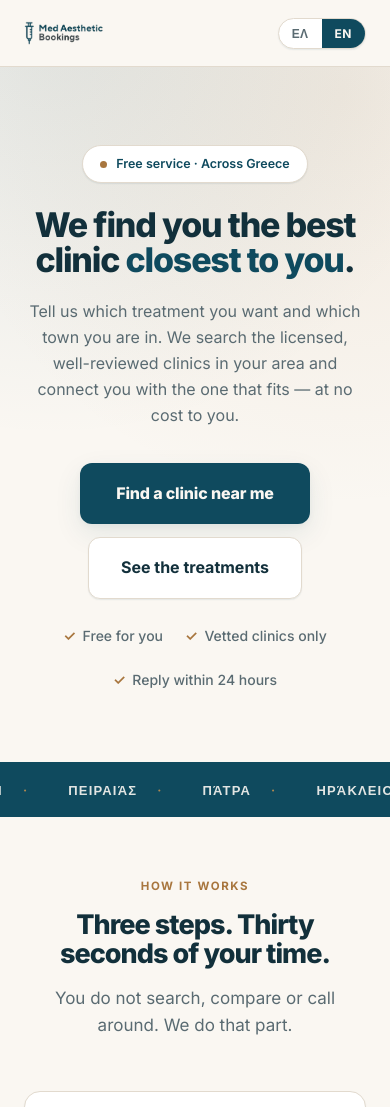
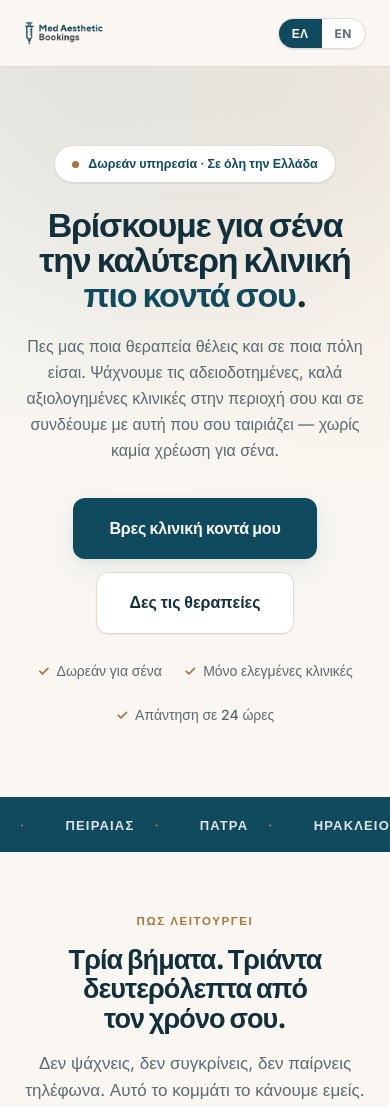
Before and after one commit to medaestheticbookings/find, a plain HTML site: page index.html in a window 390 px wide. Shown: the top 1107 px of the page. Drawn offline with Linux system fonts and the light colour scheme.

Commit message:
Always open in Greek
The browser-locale guess meant a visitor on an English-language phone
landed on the English version. Greek is the default for everyone now;
English is only restored if the visitor picked it themselves before.

Co-Authored-By: Claude Opus 5 <noreply@anthropic.com>

```diff
--- a/index.html
+++ b/index.html
@@ -469,13 +469,11 @@ function setLang(l){
   document.getElementById('btn-en').classList.toggle('on', l === 'en');
   try{ localStorage.setItem('mab_lang', l); }catch(e){}
 }
+/* Greek is always the default. English only if the visitor asked for it
+   on a previous visit — never guessed from the browser locale. */
 (function(){
   var saved = null;
   try{ saved = localStorage.getItem('mab_lang'); }catch(e){}
-  if(!saved){
-    var nav = (navigator.language || 'el').toLowerCase();
-    saved = nav.indexOf('el') === 0 ? 'el' : 'en';
-  }
   if(saved === 'en') setLang('en');
 })();
 
```
